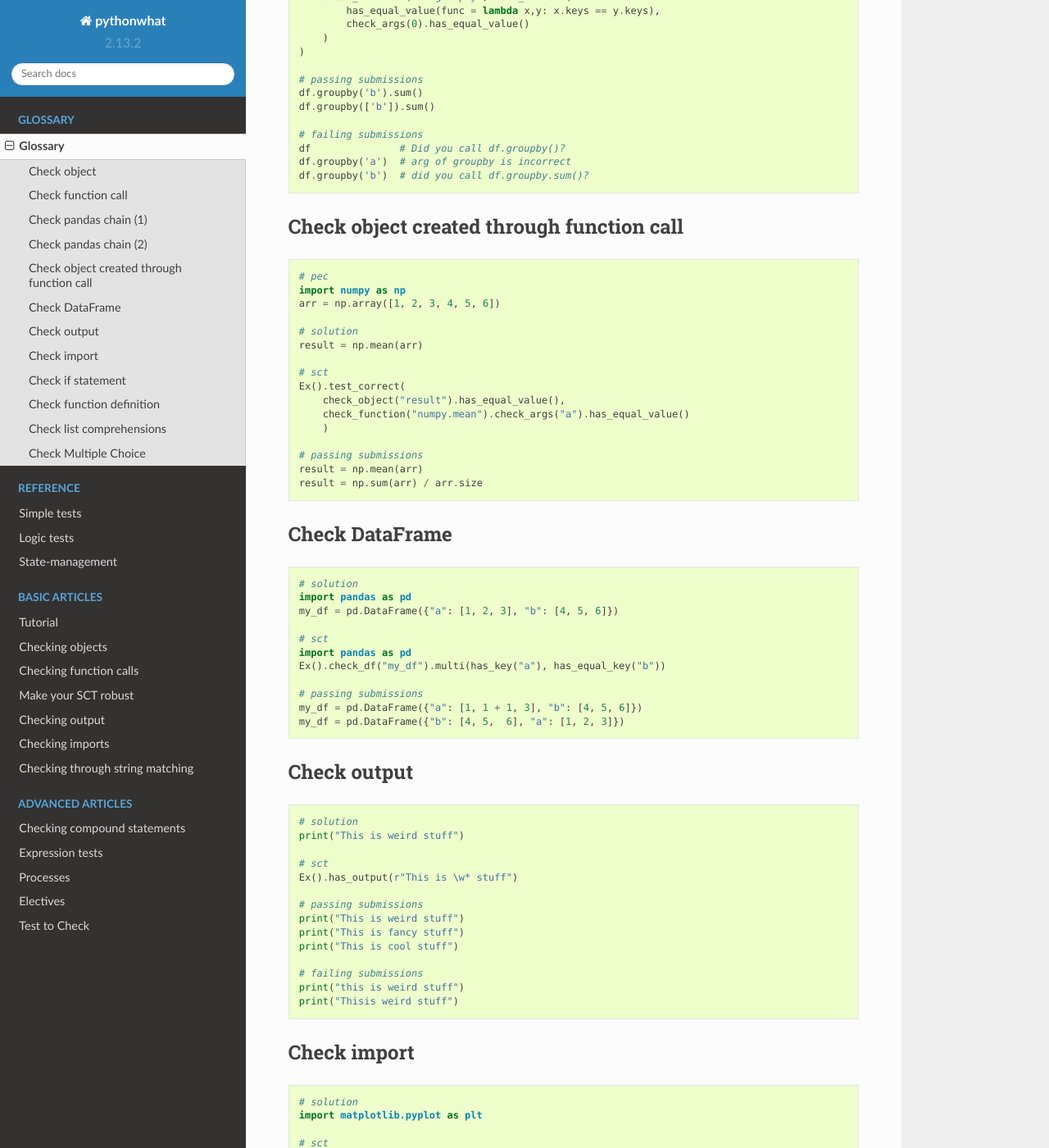
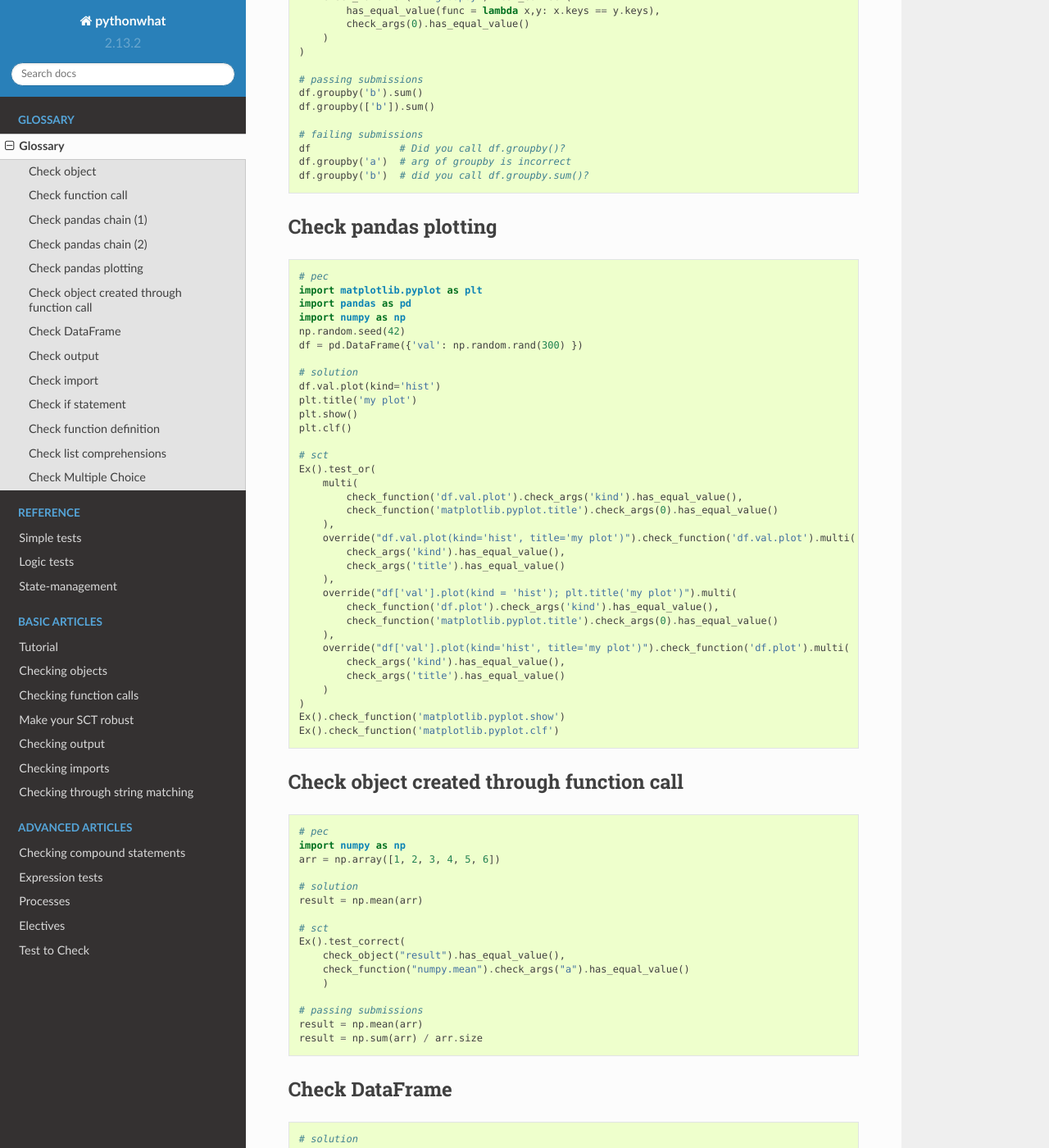
Before and after one commit to datacamp/pythonwhat, a Sphinx documentation site: the page built from docs/glossary.rst, in a window 1280 px wide and 1400 px high, scrolled down 1560 px. Shown: the whole window at 82% size. Built offline with Sphinx 7.4.7 and the Read the Docs theme 2.0.0, drawn with Linux system fonts in a browser that asks for light colours.

Commit message:
add pandas plotting example

```diff
--- a/docs/glossary.rst
+++ b/docs/glossary.rst
@@ -94,6 +94,47 @@ Check pandas chain (2)
     df               # Did you call df.groupby()?
     df.groupby('a')  # arg of groupby is incorrect
     df.groupby('b')  # did you call df.groupby.sum()?
+
+Check pandas plotting
+~~~~~~~~~~~~~~~~~~~~~
+
+.. code::
+
+    # pec
+    import matplotlib.pyplot as plt
+    import pandas as pd
+    import numpy as np
+    np.random.seed(42)
+    df = pd.DataFrame({'val': np.random.rand(300) })
+
+    # solution
+    df.val.plot(kind='hist')
+    plt.title('my plot')
+    plt.show()
+    plt.clf()
+
+    # sct
+    Ex().test_or(
+        multi(
+            check_function('df.val.plot').check_args('kind').has_equal_value(),
+            check_function('matplotlib.pyplot.title').check_args(0).has_equal_value()
+        ),
+        override("df.val.plot(kind='hist', title='my plot')").check_function('df.val.plot').multi(
+            check_args('kind').has_equal_value(),
+            check_args('title').has_equal_value()
+        ),
+        override("df['val'].plot(kind = 'hist'); plt.title('my plot')").multi(
+            check_function('df.plot').check_args('kind').has_equal_value(),
+            check_function('matplotlib.pyplot.title').check_args(0).has_equal_value()
+        ),
+        override("df['val'].plot(kind='hist', title='my plot')").check_function('df.plot').multi(
+            check_args('kind').has_equal_value(),
+            check_args('title').has_equal_value()
+        )
+    )
+    Ex().check_function('matplotlib.pyplot.show')
+    Ex().check_function('matplotlib.pyplot.clf')
+
 
 Check object created through function call
 ~~~~~~~~~~~~~~~~~~~~~~~~~~~~~~~~~~~~~~~~~~
```
